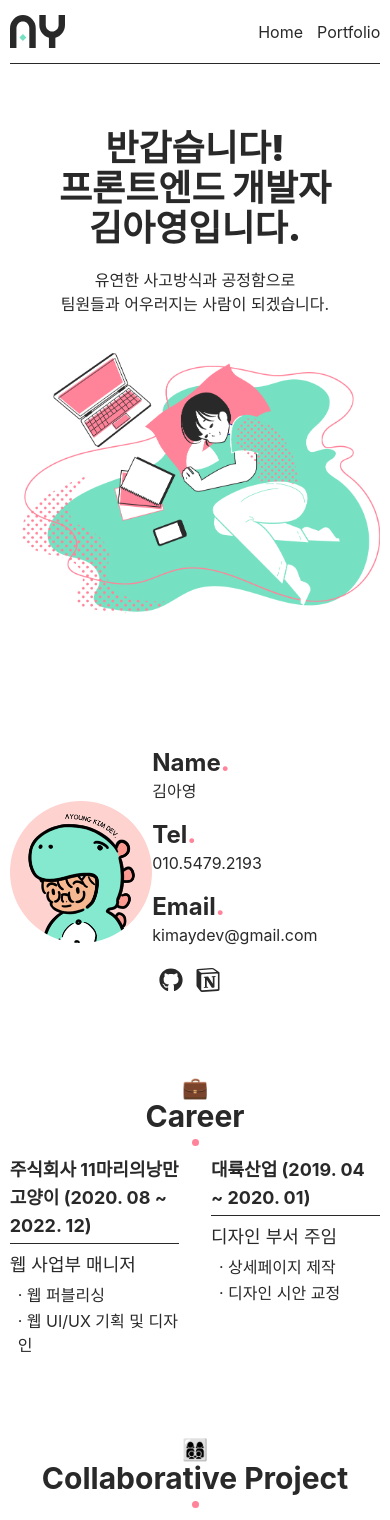
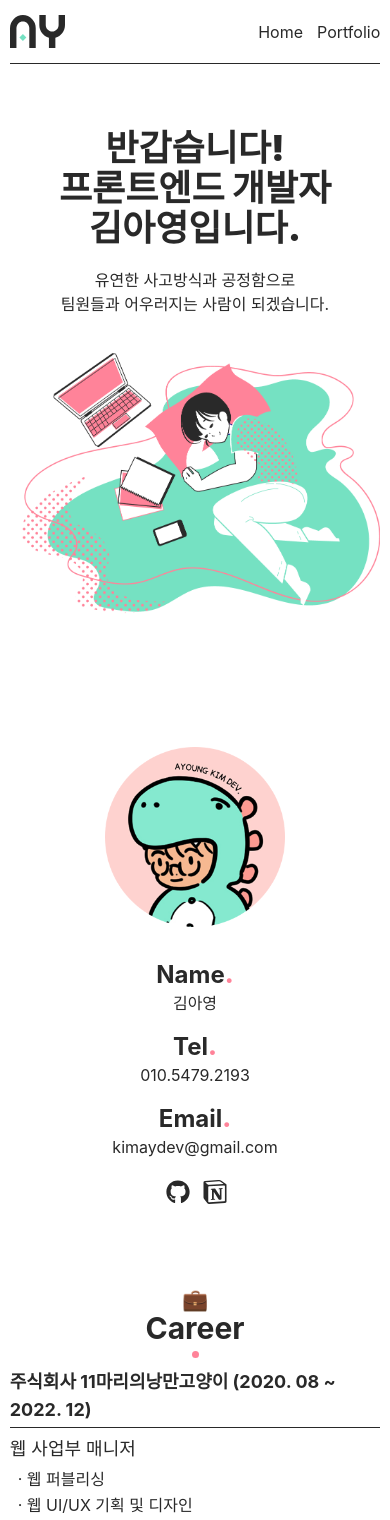
Before and after one commit to kimaydev/ayoung-portfolio, a Next.js app: page / in a window 390 px wide. Shown: the top 1520 px of the page. Built offline with nearby package versions, Linux system fonts and the light colour scheme; a web font is replaced by a local one.

Commit message:
feat: 메인 하단 about 섹션 반응형 작업 완료

```diff
--- a/pages/index.tsx
+++ b/pages/index.tsx
@@ -35,9 +35,9 @@ export default function Home() {
         </section>
       </div>
       {/* about */}
-      <div className="about-section-wrap max-w-screen-lg mx-auto">
+      <div className="about-section-wrap">
         <section className="">
-          <ul className="flex items-center justify-between max-w-3xl w-full mx-auto">
+          <ul className="profile-wrap max-w-3xl">
             <li>
               <Image
                 src="/img/notion.png"
@@ -45,9 +45,10 @@ export default function Home() {
                 width={250}
                 height={250}
                 quality={100}
+                className="lm:w-[180px]"
               />
             </li>
-            <li className="w-[400px]">
+            <li className="w-[400px] sm:w-full sm:text-center">
               <ol>
                 <li className="mb-4">
                   <span className="block text-2xl font-bold">
@@ -76,7 +77,7 @@ export default function Home() {
                     kimaydev@gmail.com
                   </Link>
                 </li>
-                <li className="flex items-center gap-x-0.5">
+                <li className="flex items-center gap-x-0.5 sm:justify-center">
                   <Link
                     href="https://github.com/kimaydev"
                     target="_blank"
@@ -102,13 +103,14 @@ export default function Home() {
             </li>
           </ul>
         </section>
+        {/* 경력사항 */}
         <section className="">
           <h3 className="about-section-title text-3xl font-bold mb-2.5 text-center">
             <i className="block text-[0.7em] leading-none">💼</i>
             Career
           </h3>
-          <div className="flex gap-x-8 items-start justify-between">
-            <ul className="text-lg w-1/2">
+          <div className="flex gap-x-8 items-start justify-between lg:flex-wrap lg:gap-y-5">
+            <ul className="text-lg w-1/2 lg:w-full">
               <li className="company-name">
                 주식회사 11마리의낭만고양이 (2020. 08 ~ 2022. 12)
               </li>
@@ -122,7 +124,7 @@ export default function Home() {
                 </ol>
               </li>
             </ul>
-            <ul className="text-lg w-6/12">
+            <ul className="text-lg w-1/2 lg:w-full">
               <li className="company-name">대륙산업 (2019. 04 ~ 2020. 01)</li>
               <li>
                 <ol>
@@ -134,6 +136,7 @@ export default function Home() {
             </ul>
           </div>
         </section>
+        {/* 협업 프로젝트 소개 */}
         <section className="">
           <h3 className="about-section-title text-3xl font-bold mb-2.5 text-center">
             <i className="block text-[0.7em] leading-none">👩‍👩‍👦‍👦</i>
@@ -148,6 +151,7 @@ export default function Home() {
                 </h4>
               </li>
               <li>
+                {/* 1차 */}
                 <ol className="project-list">
                   <li>
                     <h5 className="">
@@ -201,6 +205,7 @@ export default function Home() {
                     </p>
                   </li>
                 </ol>
+                {/* 2차 */}
                 <ol className="project-list">
                   <li>
                     <h5 className="">
@@ -253,6 +258,7 @@ export default function Home() {
                     </p>
                   </li>
                 </ol>
+                {/* 3차 */}
                 <ol className="project-list">
                   <li>
                     <h5 className="">
@@ -309,8 +315,9 @@ export default function Home() {
             </ul>
           </div>
         </section>
-        <section className="flex items-start justify-between gap-x-8">
-          <div className="w-1/2">
+        {/* 자격증 및 학력 */}
+        <section className="flex items-start justify-between gap-x-8 lm:flex-wrap lm:gap-y-5">
+          <div className="w-1/2 lm:w-full">
             <h3 className="text-3xl font-bold mb-1.5">
               <i className="text-[0.7em] leading-none align-[3px]">💳</i>
               License<b className="text-sub-colorA">.</b>
@@ -323,7 +330,7 @@ export default function Home() {
               <li>2종보통운전면허 (2023. 03)</li>
             </ul>
           </div>
-          <div className="w-1/2">
+          <div className="w-1/2 lm:w-full">
             <h3 className="text-3xl font-bold mb-1.5">
               <i className="text-[0.7em] leading-none align-[3px]">📝</i>
               Profile<b className="text-sub-colorA">.</b>
--- a/styles/globals.scss
+++ b/styles/globals.scss
@@ -162,10 +162,18 @@ body {
 }
 // about
 .about-section-wrap {
+  margin: 0 auto;
   & > section {
     margin-bottom: 5rem;
     &:last-of-type {
       margin-bottom: 0;
+    }
+    .profile-wrap {
+      display: flex;
+      align-items: center;
+      justify-content: space-between;
+      width: 100%;
+      margin: 0 auto;
     }
     .company-name {
       position: relative;
@@ -207,6 +215,23 @@ body {
         & > p {
           width: calc(100% - 100px);
         }
+      }
+    }
+  }
+  @include tablet {
+    .profile-wrap {
+      & > li:first-of-type {
+        margin-right: 2.5rem;
+      }
+    }
+  }
+  @include mobile-m {
+    .profile-wrap {
+      flex-wrap: wrap;
+      justify-content: center !important;
+      & > li:first-of-type {
+        margin-bottom: 2rem;
+        margin-right: 0;
       }
     }
   }
```
